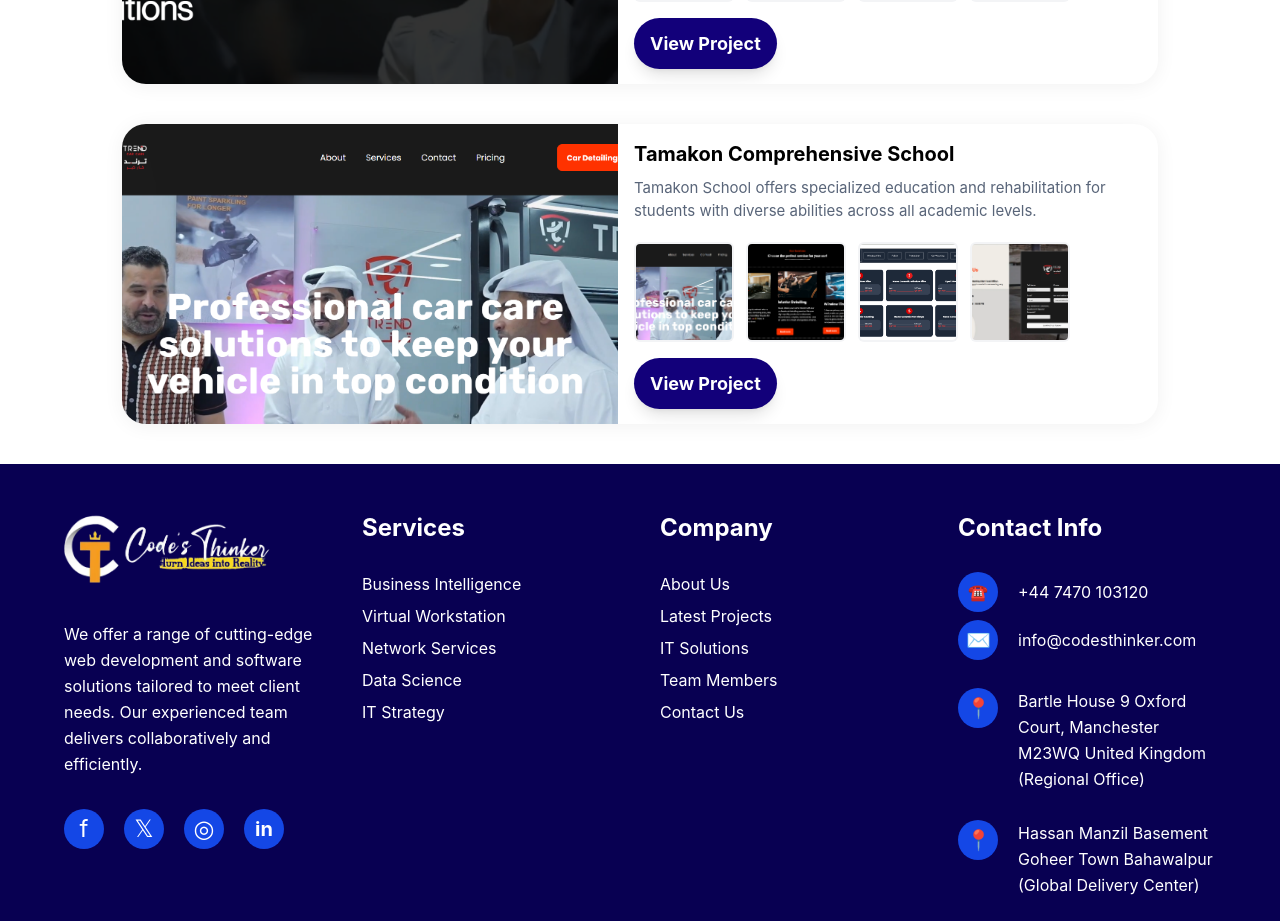
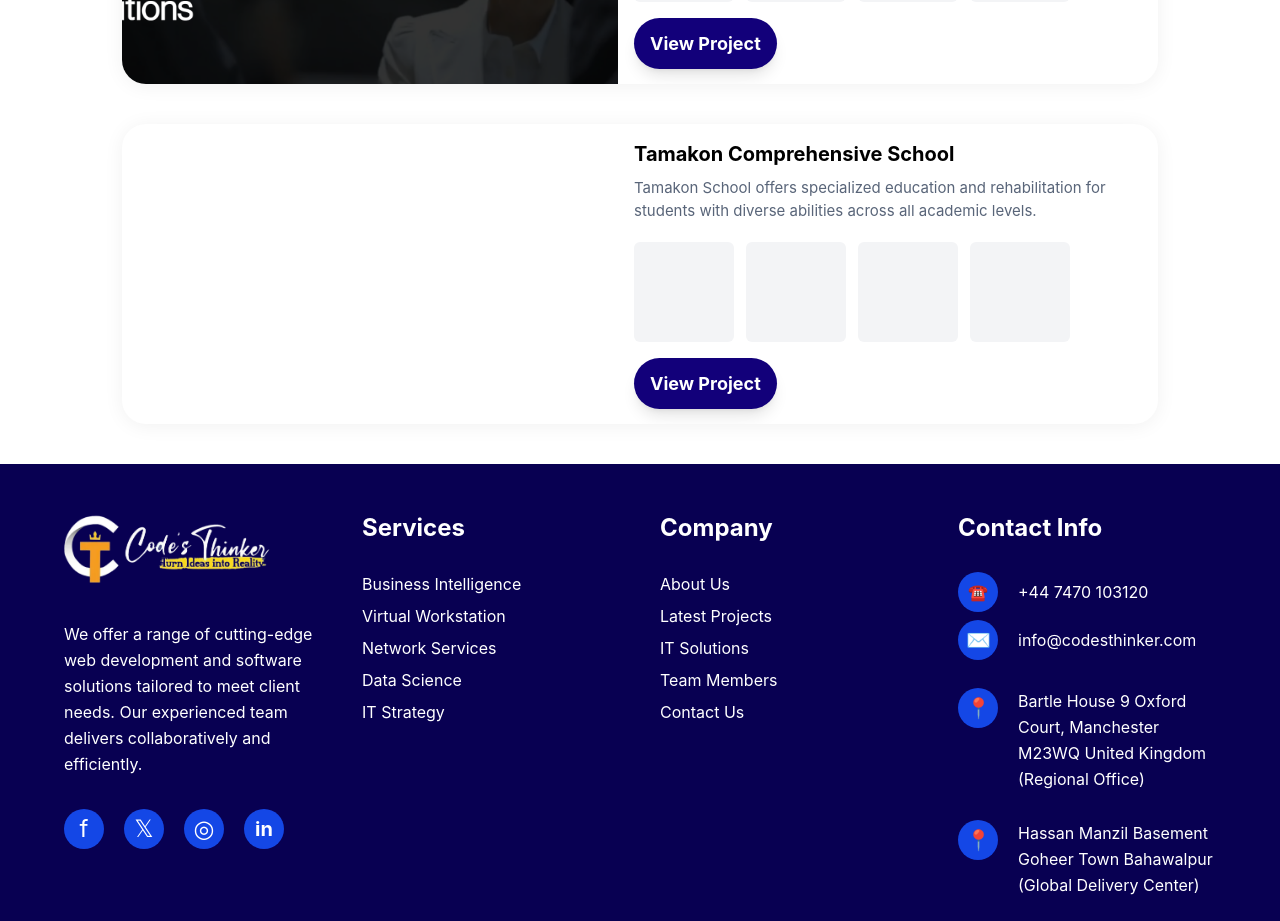
Before and after one commit to ruqyabano182/codesthinker, a React (Vite) app: page /projects in a window 1280 px wide. Shown: the part 1720-2641 px from the top of the page. Built offline with nearby package versions, Linux system fonts and the light colour scheme.

Commit message:
picture remove

```diff
--- a/src/Components/Projects/pro5.jsx
+++ b/src/Components/Projects/pro5.jsx
@@ -3,11 +3,11 @@
 import { ThemeContext } from "../Context/ThemeContext";
 
 // ================= IMAGES =================
-import carMain from "../../assets/projects/car-main.png";
-import car1 from "../../assets/projects/car-1.png";
-import car2 from "../../assets/projects/car-2.png";
-import car3 from "../../assets/projects/car-3.png";
-import car4 from "../../assets/projects/car-4.png";
+// import carMain from "../../assets/Projects/car-main.png";
+// import car1 from "../../assets/Projects/car-1.png";
+// import car2 from "../../assets/projects/car-2.png";
+// import car3 from "../../assets/projects/car-3.png";
+// import car4 from "../../assets/projects/car-4.png";
 
 const Pro5 = () => {
   const { darkMode } = useContext(ThemeContext);
@@ -43,11 +43,11 @@
           {/* ================= LEFT IMAGE ================= */}
           <div className="h-[300px] overflow-hidden">
 
-            <img
+            {/* <img
               src={carMain}
               alt="Tamakon Comprehensive School"
               className="w-[540px] h-full object-cover"
-            />
+            /> */}
 
           </div>
 
@@ -96,11 +96,11 @@
                   duration-300
                 "
               >
-                <img
+                {/* <img
                   src={car1}
                   alt="Tamakon 1"
                   className="w-full h-full object-cover"
-                />
+                /> */}
               </div>
 
 
@@ -120,11 +120,11 @@
                   duration-300
                 "
               >
-                <img
+                {/* <img
                   src={car2}
                   alt="Tamakon 2"
                   className="w-full h-full object-cover"
-                />
+                /> */}
               </div>
 
 
@@ -144,11 +144,11 @@
                   duration-300
                 "
               >
-                <img
+                {/* <img
                   src={car3}
                   alt="Tamakon 3"
                   className="w-full h-full object-cover"
-                />
+                /> */}
               </div>
 
 
@@ -168,11 +168,11 @@
                   duration-300
                 "
               >
-                <img
+                {/* <img
                   src={car4}
                   alt="Tamakon 4"
                   className="w-full h-full object-cover"
-                />
+                /> */}
               </div>
 
             </div>
```
